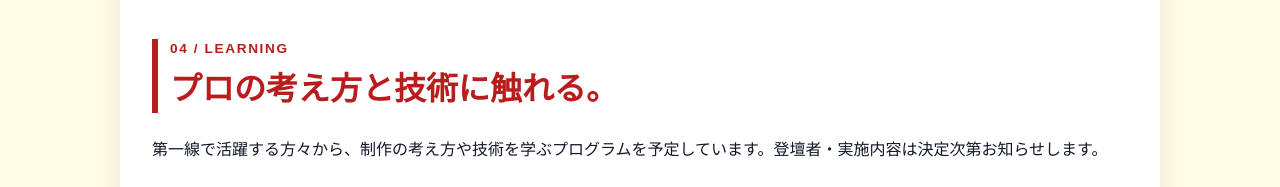
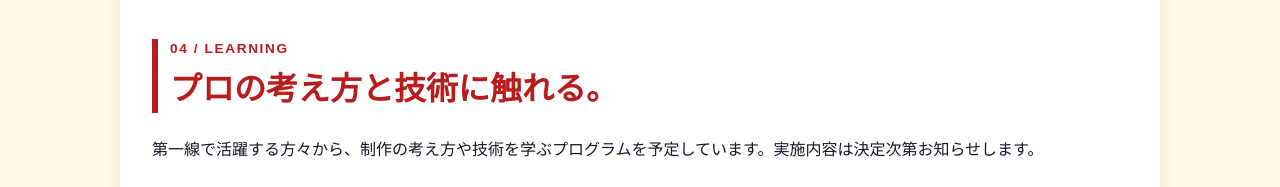
Before and after one commit to animetodai-hash/zemi_studio, a plain HTML site: page animezemi/anigaru.html in a window 1280 px wide. Shown: the part 4280-4467 px from the top of the page. Drawn offline with Linux system fonts and the light colour scheme.

Commit message:
toudansya

```diff
--- a/animezemi/anigaru.html
+++ b/animezemi/anigaru.html
@@ -161,7 +161,7 @@
 
     <section id="learning" class="section">
       <h2><span class="num">04 / LEARNING</span>プロの考え方と技術に触れる。</h2>
-      <p>第一線で活躍する方々から、制作の考え方や技術を学ぶプログラムを予定しています。登壇者・実施内容は決定次第お知らせします。</p>
+      <p>第一線で活躍する方々から、制作の考え方や技術を学ぶプログラムを予定しています。実施内容は決定次第お知らせします。</p>
       <div class="workshops">
         <article class="card"><p class="tag">1日目 / 約90分・質疑応答含む</p><h3>基調講演<br>よりよいアニメを生み出すチームづくり</h3><p>アニメ制作におけるチームづくりや制作進行を学び、その後の共同制作に生かします。</p><ul><li>作品の目標やイメージを共有する方法</li><li>得意分野を生かした役割分担</li><li>意見の違いや課題への向き合い方</li><li>限られた時間で、質と完成を両立する工夫</li></ul></article>
         <article class="card"><p class="tag">1日目 / 約2時間</p><h3>企画・プロット作成<br>ワークショップ</h3><p>事例と演習を通じて「何を描き、何を伝えたいか」を整理。期間や人数に見合った物語にまとめます。</p><ul><li>着想の得方と企画の狙いの整理</li><li>始まりから結末までのプロット作成</li><li>登場人物・舞台・場面数の調整</li><li>作成した案の共有と講評</li></ul></article>
```
